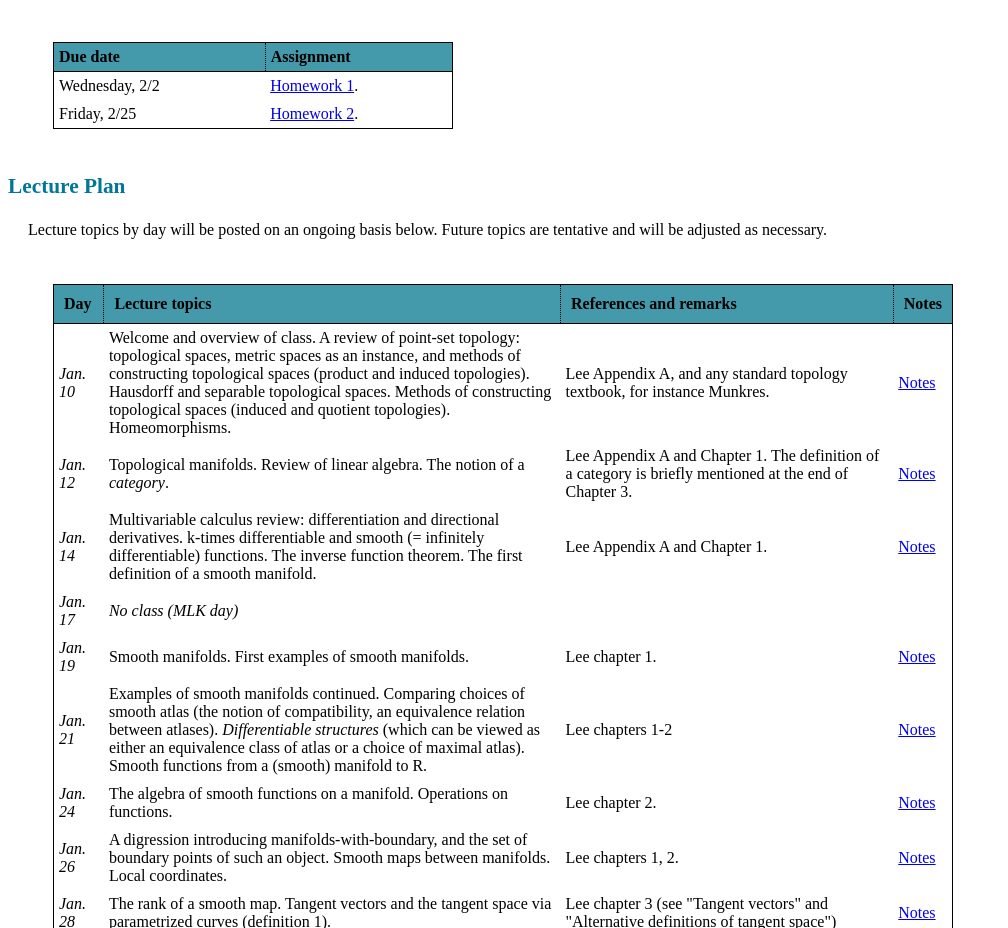
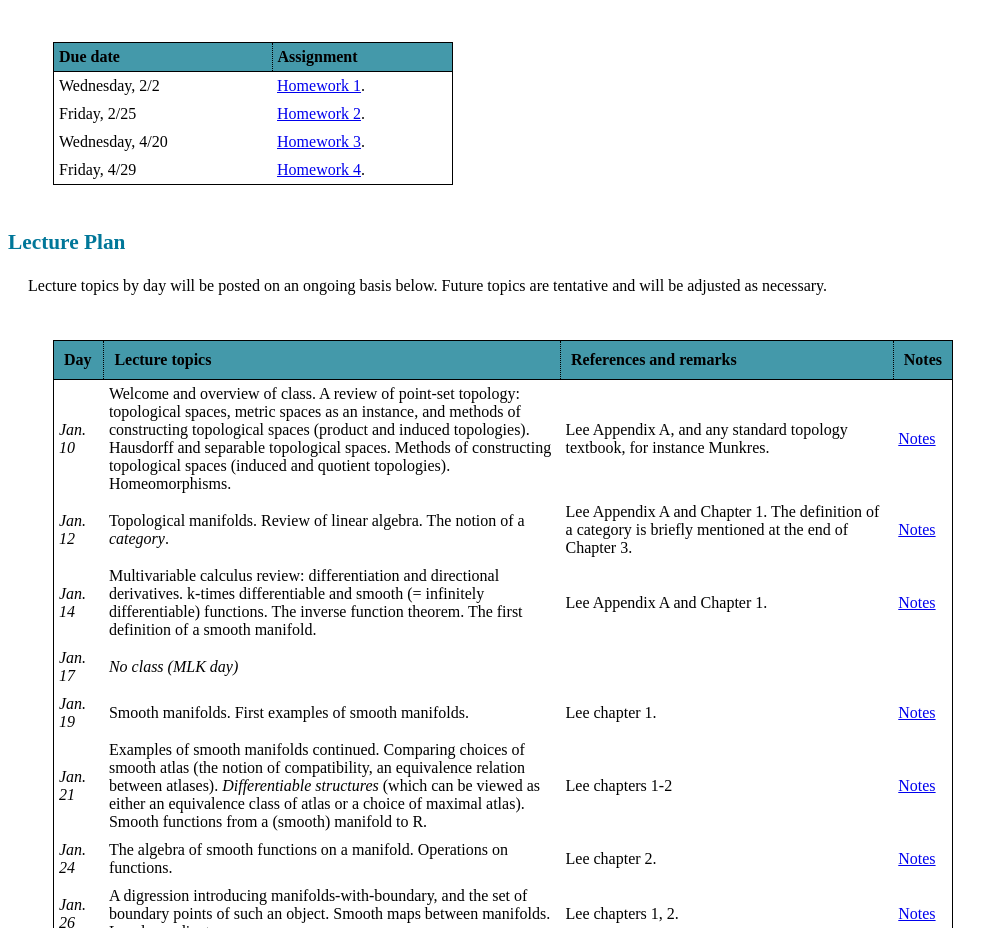
Before and after one commit to sheelganatra/sheelganatra.github.io, a plain HTML site: page math535a/index.html in a window 1280 px wide. Shown: the part 1023-1951 px from the top of the page, without its empty margins (0-1008 px from the left). Drawn offline with Linux system fonts and the light colour scheme.

Commit message:
math 535a: added hw3, hw4

```diff
--- a/math535a/index.html
+++ b/math535a/index.html
@@ -247,6 +247,22 @@ collaborators.
     <td> Friday, 2/25   </td>
     <td>
         <a href="hw/hw2.pdf">Homework 2</a>.
+    </td>
+</tr>
+
+
+<tr>
+    <td> Wednesday, 4/20   </td>
+    <td>
+        <a href="hw/hw3.pdf">Homework 3</a>.
+    </td>
+</tr>
+
+
+<tr>
+    <td> Friday, 4/29   </td>
+    <td>
+        <a href="hw/hw4.pdf">Homework 4</a>.
     </td>
 </tr>
 
```
Also changed, not shown: 2 other files.
